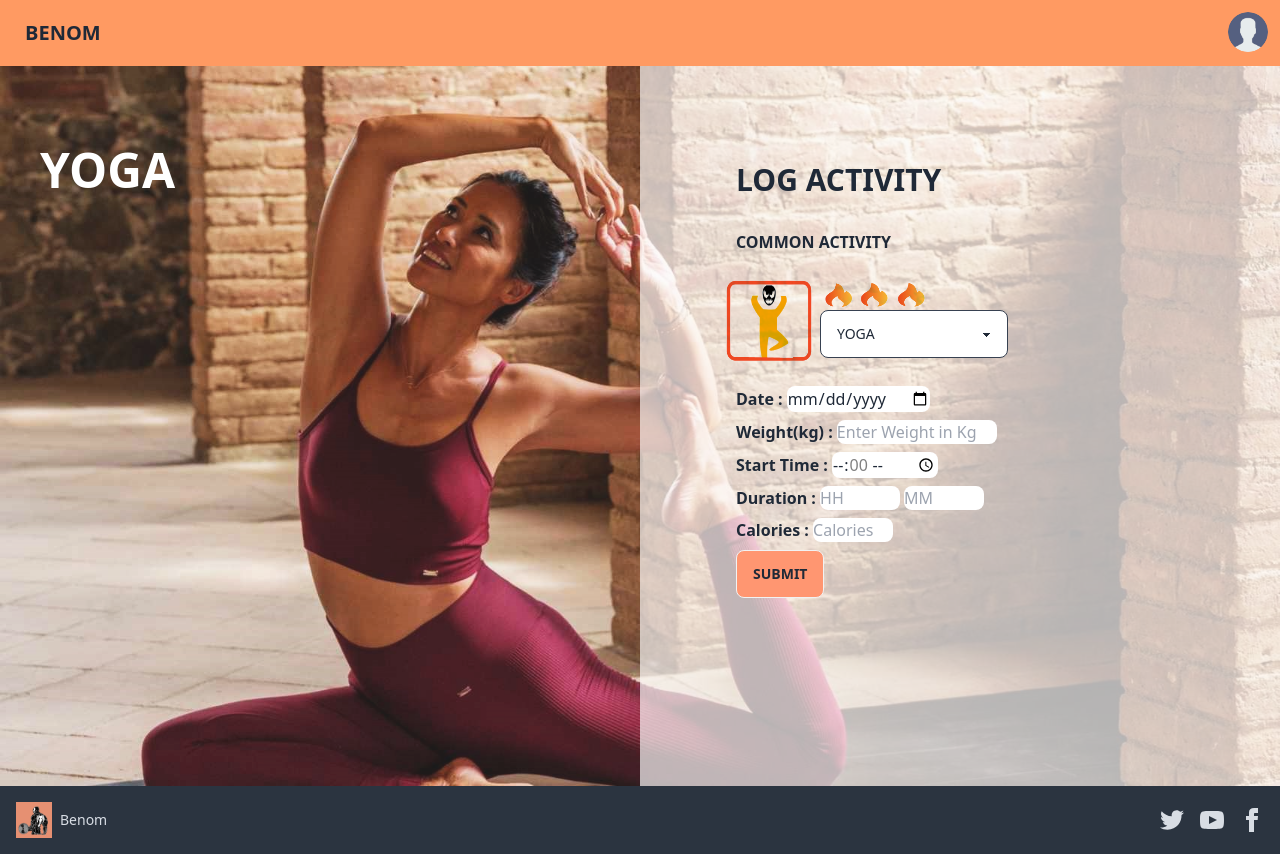
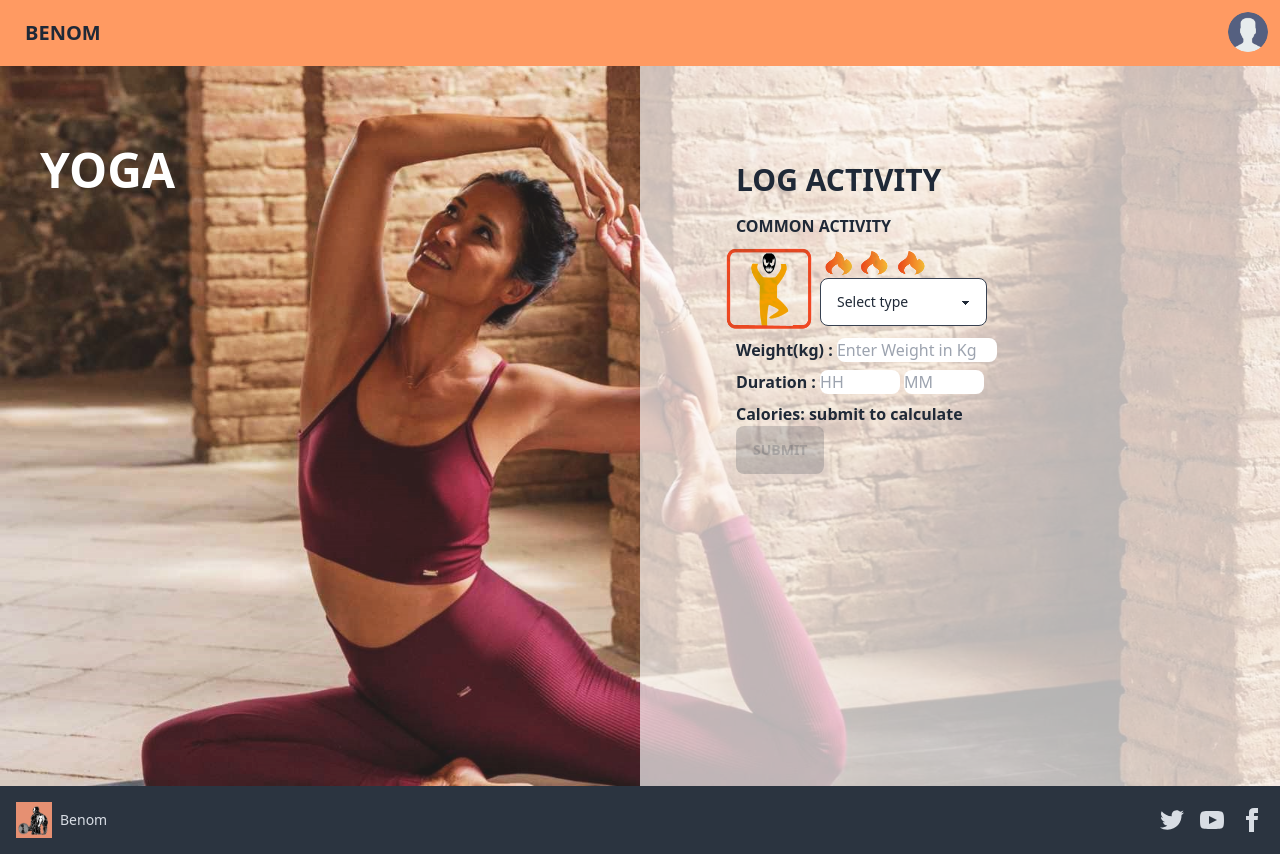
Before and after one commit to ymn-dev/benom-health-webapp-frontend, a React (Vite) app: page /yoga in a window 1280 px wide. Built offline with nearby package versions, Linux system fonts and the light colour scheme.

Commit message:
Yoga done, working on other 5

```diff
--- a/src/Component/Exercises/Yoga.jsx
+++ b/src/Component/Exercises/Yoga.jsx
@@ -1,13 +1,38 @@
-import React from "react";
+import React, { useState } from "react";
 import Benom_card_icon from "../../assets/Benom_card_icon.png";
 import yoga01 from "../../assets/yoga01.jpg";
 import Benom_Yoga_icon from "../../assets/Benom_Yoga_icon.png";
 import fire_icon from "../../assets/3_fire_icon.png";
+import axios from "axios";
 
 const Yoga = () => {
-  return <>
+  const [type, setType] = useState("");
+  const [weight, setWeight] = useState(0);
+  const [hour, setHour] = useState(0);
+  const [minute, setMinute] = useState(0);
+  const [calories, setCalories] = useState(0);
+  const submitHandler = async (ev) => {
+    ev.preventDefault();
+    if (!type || !weight || (!hour && !minute)) return;
+    const duration = Number(hour * 60) + Number(minute);
+    const data = {
+      exerciseName: type,
+      weight,
+      duration,
+    };
+    try {
+      const result = await axios.post("https://benom-backend.onrender.com/calories", data);
+      if (result.status === 200) {
+        setCalories(result.data.calories);
+      }
+    } catch (err) {
+      console.error(err);
+    }
+  };
+  return (
+    <>
       <div className=" relative">
-    <img src={yoga01} alt="yoga" className=" w-full"/>
+        <img src={yoga01} alt="yoga" className=" w-full" />
         <div className=" absolute top-0 left-0 w-full h-full flex">
           {/* Left */}
           <section className=" w-[50%] h-full bg-white bg-opacity-10">
@@ -16,79 +41,91 @@ const Yoga = () => {
 
           {/* Right */}
           <section className=" w-[50%] h-full bg-white bg-opacity-70 p-[5rem] flex flex-col gap-y-[1rem] ">
-
-          <a href="/log-activity"><p className="font-bold text-3xl m-4">LOG ACTIVITY </p></a>
+            <form onSubmit={submitHandler}>
+              <p className="font-bold text-3xl m-4">LOG ACTIVITY </p>
               <p className="font-bold  ml-4">COMMON ACTIVITY</p>
               <div className="flex">
-              <img src={Benom_Yoga_icon} alt="Benom_Yoga_icon" className="mix-blend-darken w-[6.25rem] h-[6rem]"/>
+                <img src={Benom_Yoga_icon} alt="Benom_Yoga_icon" className="mix-blend-darken w-[6.25rem] h-[6rem]" />
                 <div>
-                  <img src={fire_icon} alt="fire_icon.png" className="mix-blend-darken w-[7rem] h-[2rem] mt-2"/>
-                  <select className="select select-bordered border-gray-700 w-full max-w-xs mb-3">
+                  <img src={fire_icon} alt="fire_icon.png" className="mix-blend-darken w-[7rem] h-[2rem] mt-2" />
+                  <select
+                    className="select select-bordered border-gray-700 w-full max-w-xs mb-3"
+                    onChange={(ev) => {
+                      setType("Yoga:" + ev.target.value.split(" ").join("-").toLowerCase());
+                    }}>
                     <option disabled selected>
-                      YOGA
+                      Select type
                     </option>
-                    <option>YIN YOGA</option>
-                    <option>HOT YOGA</option>
-                    <option>RESTORATIVE YOGA</option>
+                    <option>Hatha</option>
+                    <option>Power</option>
+                    <option>Nadisodhana</option>
+                    <option>Surya Namaskar</option>
+                    <option>Stretching</option>
                   </select>
                 </div>
               </div>
               <div>
-                <label className="font-bold  ml-4 " htmlFor="Date">Date : </label>
-                <input className="rounded-lg mb-2"
-                  type="date"
-                  id="Date"
-                  name="Date"
-                  placeholder="Select Date"
-                /> <br />
-                <label className="font-bold  ml-4" htmlFor="Weight">Weight(kg) : </label>
-                <input className="rounded-lg mb-2 w-40"
+                {/* <label className="font-bold  ml-4 " htmlFor="Date">
+                Date :{" "}
+              </label>
+              <input className="rounded-lg mb-2" type="date" id="Date" name="Date" placeholder="Select Date" /> <br /> */}
+                <label className="font-bold  ml-4" htmlFor="Weight">
+                  Weight(kg) :{" "}
+                </label>
+                <input
+                  className="rounded-lg mb-2 w-40"
                   type="text"
                   id="Weight"
                   name="Weight"
                   placeholder="Enter Weight in Kg"
-                /><br />
-                <label className="font-bold  ml-4" htmlFor="StartTime">Start Time : </label>
-                <input className="rounded-lg mb-2"
-                  type="time"
-                  id="StartTime"
-                  name="StartTime"
-                  placeholder="HH:MM"
-                  step="3600"
-                /> <br />
-                <label className="font-bold  ml-4" htmlFor="Duration">Duration : </label>
-                <input className="rounded-lg mb-2 w-20"
+                  onChange={(ev) => {
+                    setWeight(ev.target.value);
+                  }}
+                />
+                <br />
+                {/* <label className="font-bold  ml-4" htmlFor="StartTime">
+                  Start Time :{" "}
+                </label>
+                <input className="rounded-lg mb-2" type="time" id="StartTime" name="StartTime" placeholder="HH:MM" step="3600" /> <br /> */}
+                <label className="font-bold  ml-4" htmlFor="Duration">
+                  Duration :{" "}
+                </label>
+                <input
+                  className="rounded-lg mb-2 w-20"
                   type="number"
                   id="Duration"
                   name="Duration"
                   placeholder="HH"
+                  onChange={(ev) => {
+                    setHour(ev.target.value);
+                  }}
                 />
-                <input className="rounded-lg mb-2 ml-1 w-20"
+                <input
+                  className="rounded-lg mb-2 ml-1 w-20"
                   type="number"
                   id="Duration"
                   name="Duration"
                   placeholder="MM"
-                /><br />
-                <label className="font-bold  ml-4" htmlFor="Calories">Calories : </label>
-                <input className="rounded-lg mb-2 w-20"
-                  type="text"
-                  id="Calories"
-                  name="Calories"
-                  placeholder="Calories"
-                /> <br />
-                <button className="btn bg-[#FF9671] hover:bg-[#F24822] mb-2 ml-4">Submit</button>
+                  min="0"
+                  max="60"
+                  onChange={(ev) => {
+                    setMinute(ev.target.value);
+                  }}
+                />
+                <br />
+                <h2 className="font-bold  ml-4">Calories: {calories || `submit to calculate`}</h2>
+                {/* <label className="font-bold  ml-4" htmlFor="Calories">
+                  Calories :{" "}
+                </label> */}
+                {/* <input className="rounded-lg mb-2 w-20" type="text" id="Calories" name="Calories" placeholder="Calories" /> <br /> */}
+                <button type="submit" className="btn bg-[#FF9671] hover:bg-[#F24822] mb-2 ml-4" disabled={!type || !weight || (!hour && !minute)}>
+                  Submit
+                </button>
               </div>
+            </form>
           </section>
         </div>
       </div>
-
-
-
-
-
-
-
-
 
       {/* <div className="flex justify-between bg-[#FF9671]">
     <p className="font-bold text-3xl p-5">YOGA</p>
@@ -158,6 +195,7 @@ const Yoga = () => {
     </div>
   </div> */}
     </>
+  );
 };
 
 export default Yoga;
```
Lines whose indentation alone changed are shown as unchanged.
